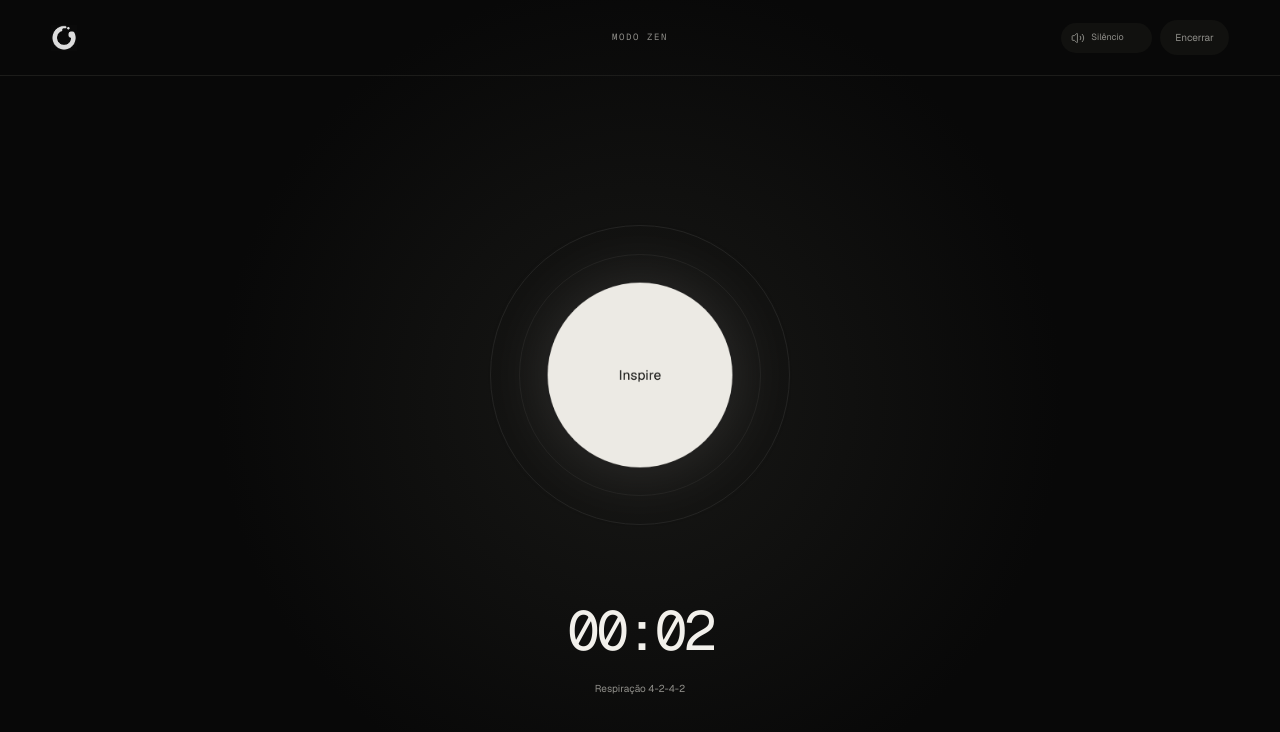
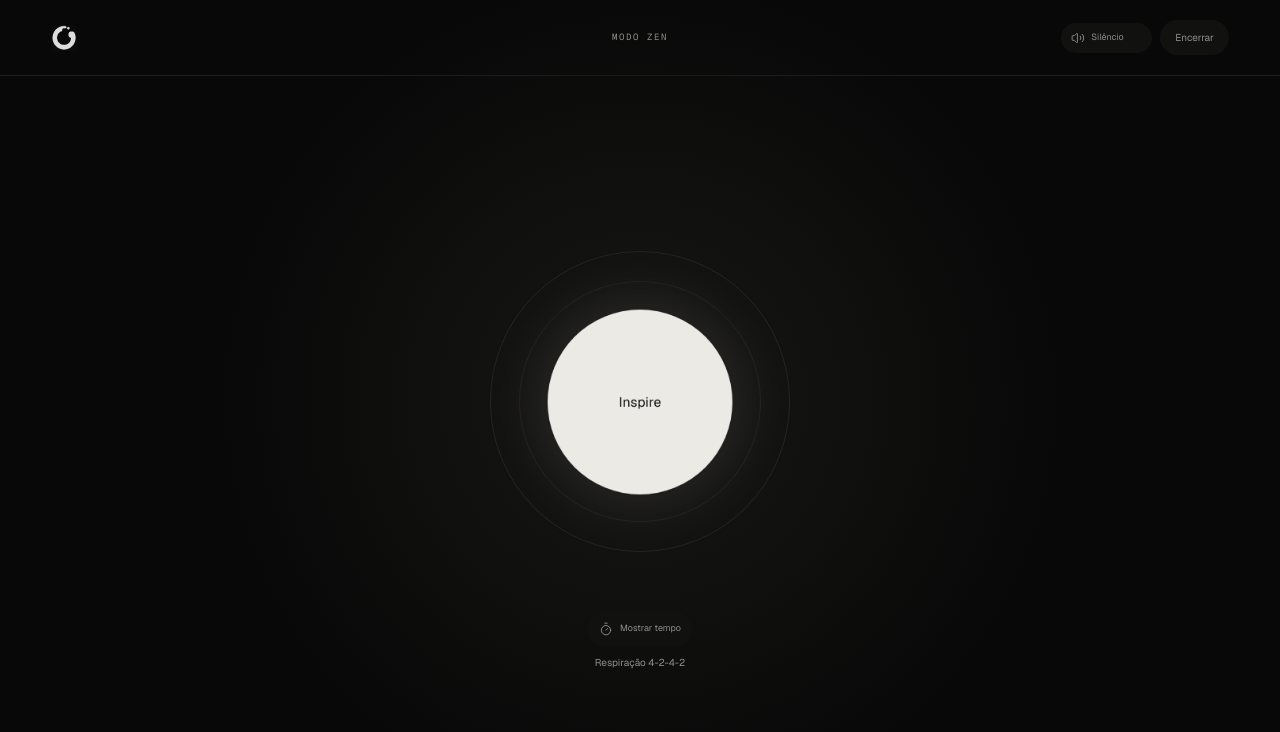
Before and after one commit to AlanRMA/zen-space, a Next.js app: page / in a window 1280 px wide. Both pictures are taken after a click on the button "Iniciar prática". Shown: the top 732 px of the page. Built offline with nearby package versions, Linux system fonts and the light colour scheme.

Commit message:
Add favicon and optional session timer

```diff
--- a/app/globals.css
+++ b/app/globals.css
@@ -164,8 +164,13 @@ button:focus-visible, input:focus-visible { outline: 2px solid var(--ink); outli
 .breath-circle.phase-holdIn { background: #52524e; color: #f4f2ec; box-shadow: 0 0 54px rgba(82, 82, 78, .16); }
 .breath-circle.phase-holdOut { background: #85847e; color: #f6f4ee; box-shadow: 0 0 60px rgba(133, 132, 126, .12); }
 .breath-circle span { font-size: 17px; letter-spacing: .01em; line-height: 1; }
-.practice-timer { font-family: var(--font-geist-mono), monospace; font-size: clamp(38px, 5vw, 55px); letter-spacing: -.07em; margin-top: 20px; }
-.practice-breath-label { color: var(--muted); font-size: 10px; margin-top: 8px; }
+.practice-time-area { min-height: 44px; margin-top: 10px; display: flex; flex-direction: column; align-items: center; justify-content: center; gap: 5px; }
+.practice-time-area.is-visible { min-height: 92px; }
+.practice-timer { font-family: var(--font-geist-mono), monospace; font-size: clamp(38px, 5vw, 55px); letter-spacing: -.07em; line-height: 1; }
+.timer-toggle { min-height: 34px; padding: 8px 12px; border: 0; border-radius: 999px; background: var(--surface); color: var(--muted); display: inline-flex; align-items: center; gap: 7px; cursor: pointer; font-size: 9px; transition: color .2s ease, background .2s ease; }
+.timer-toggle:hover, .timer-toggle[aria-pressed="true"] { color: var(--ink); background: var(--surface-2); }
+.practice-time-area.is-visible .timer-toggle { min-height: 26px; padding: 4px 9px; font-size: 8px; }
+.practice-breath-label { color: var(--muted); font-size: 10px; margin-top: 4px; }
 .checkpoint-panel { border-top: 1px solid var(--line); padding: 20px clamp(20px, 5vw, 70px) 24px; display: grid; grid-template-columns: minmax(170px, .8fr) minmax(400px, 1.5fr) minmax(170px, .8fr); align-items: center; gap: 30px; background: color-mix(in srgb, var(--surface) 87%, transparent); }
 .checkpoint-panel.is-open { border-top-color: var(--ink); }
 .checkpoint-copy { display: flex; flex-direction: column; gap: 7px; }
@@ -246,7 +251,9 @@ button:focus-visible, input:focus-visible { outline: 2px solid var(--ink); outli
   .practice-sound select { max-width: 68px; }
   .practice-center { justify-content: center; padding: 12px 20px; }
   .breath-stage { width: min(68vw, 300px); }
-  .practice-timer { font-size: 38px; margin-top: 6px; }
+  .practice-timer { font-size: 38px; }
+  .practice-time-area { margin-top: 5px; }
+  .practice-time-area.is-visible { min-height: 78px; }
   .checkpoint-panel { padding: 15px 14px 18px; gap: 12px; }
   .checkpoint-buttons { gap: 5px; }
   .checkpoint-buttons button { height: 58px; justify-content: center; flex-direction: column; gap: 4px; padding: 5px; }
--- a/app/layout.tsx
+++ b/app/layout.tsx
@@ -18,7 +18,11 @@ export async function generateMetadata(): Promise<Metadata> {
     metadataBase: base,
     title,
     description,
-    icons: { icon: "/favicon.svg", shortcut: "/favicon.svg" },
+    icons: {
+      icon: [{ url: "/favicon.png", type: "image/png", sizes: "64x64" }],
+      shortcut: "/favicon.png",
+      apple: [{ url: "/apple-touch-icon.png", type: "image/png", sizes: "180x180" }],
+    },
     openGraph: {
       title,
       description,
--- a/app/page.tsx
+++ b/app/page.tsx
@@ -1,7 +1,7 @@
 "use client";
 
 import { useCallback, useEffect, useMemo, useRef, useState } from "react";
-import { AudioWaveform, BookOpen, ChevronDown, ChevronUp, CloudRain, Play, Volume2, VolumeX, Waves, type LucideIcon } from "lucide-react";
+import { AudioWaveform, BookOpen, ChevronDown, ChevronUp, CloudRain, Play, Timer, Volume2, VolumeX, Waves, type LucideIcon } from "lucide-react";
 
 type Mode = "zen" | "smart";
 type Theme = "dark" | "light";
@@ -97,6 +97,7 @@ export default function Home() {
   const [presets, setPresets] = useState<BreathPreset[]>([]);
   const [soundscape, setSoundscape] = useState<Soundscape>("none");
   const [practiceActive, setPracticeActive] = useState(false);
+  const [timerVisible, setTimerVisible] = useState(false);
   const [elapsed, setElapsed] = useState(0);
   const [startedAt, setStartedAt] = useState(0);
   const [checkpointOpen, setCheckpointOpen] = useState(false);
@@ -231,6 +232,7 @@ export default function Home() {
     setCheckpoints(0);
     setCheckpointOpen(false);
     setCheckpointChoice(null);
+    setTimerVisible(false);
     lastCheckpointRef.current = 0;
     if (mode === "smart") playChime(audioContextRef);
     playAmbient(soundscape);
@@ -325,7 +327,13 @@ export default function Home() {
               <span>{breathPhase.label}</span>
             </div>
           </div>
-          <div className="practice-timer">{formatTimer(elapsed)}</div>
+          <div className={`practice-time-area ${timerVisible ? "is-visible" : ""}`}>
+            {timerVisible && <div className="practice-timer">{formatTimer(elapsed)}</div>}
+            <button className="timer-toggle" onClick={() => setTimerVisible((visible) => !visible)} aria-pressed={timerVisible} aria-label={timerVisible ? "Ocultar cronômetro" : "Mostrar cronômetro"}>
+              <Timer size={14} strokeWidth={1.6} aria-hidden="true" />
+              <span>{timerVisible ? "Ocultar tempo" : "Mostrar tempo"}</span>
+            </button>
+          </div>
           <div className="practice-breath-label">Respiração {breathLabel(breath)}</div>
         </section>
 
```
Also changed, not shown: public/apple-touch-icon.png (added), public/favicon.png (added).
